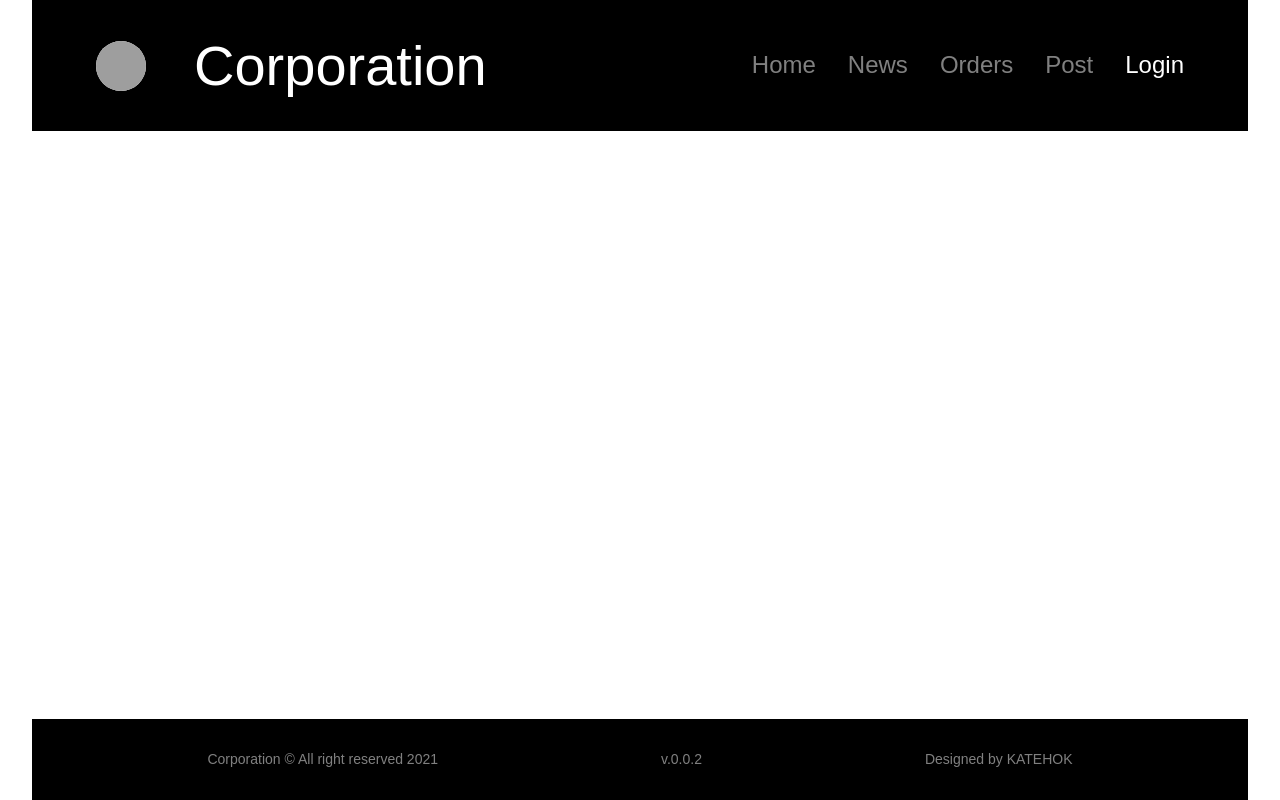
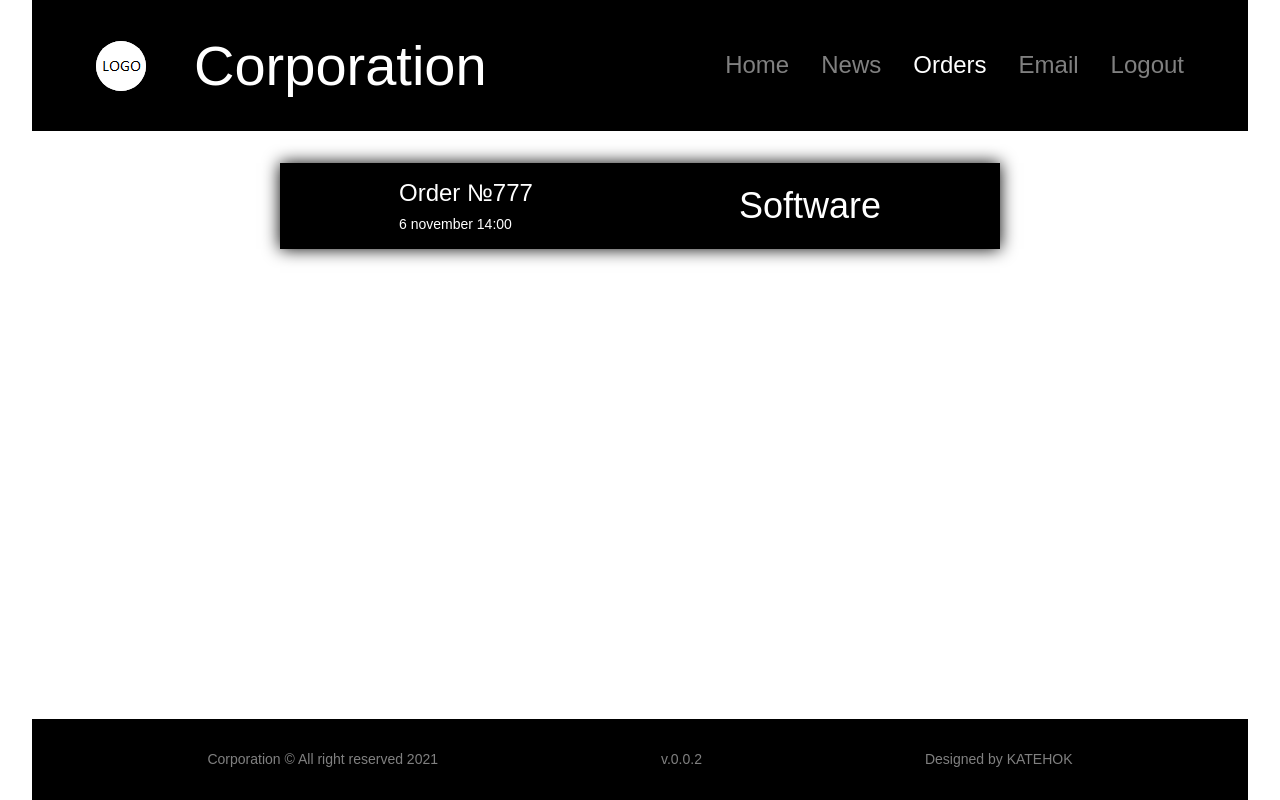
Before and after one commit to KATEHOK/Project-practice, a PHP site: page / in a window 1280 px wide. Run offline with PHP 8.4, Linux system fonts and the light colour scheme; grey boxes are pictures that could not be loaded.

Commit message:
Done orders tab.

```diff
--- a/index.html
+++ b/index.html
@@ -13,18 +13,34 @@
 <body>
     <div id="container">
         <header id="header">
-            <img id="logo" src="./img/" alt="logo">
+            <img id="logo" src="./img/logo.jpg" alt="logo">
             <h1 id="heading" class="txt">Corporation</h1>
             <nav id="navigation">
                 <a href="#" class="nav-item txt">Home</a>
                 <a href="#" class="nav-item txt">News</a>
-                <a href="#" class="nav-item txt">Orders</a>
-                <a href="#" class="nav-item txt">Post</a>
-                <a href="#" class="nav-item txt checked">Login</a>
+                <a href="#" class="nav-item txt checked">Orders</a>
+                <a href="#" class="nav-item txt">Email</a>
+                <a href="#" class="nav-item txt">Logout</a>
             </nav>
         </header>
 
-        <main id="main"></main>
+        <main id="main">
+            <details class="order">
+                <summary class="order-preview">
+                    <div class="order-doc">
+                        <span class="order-number txt">Order №777</span>
+                        <time class="order-datetime txt" datetime="2021-10-06 14:00">6 november 14:00</time>
+                    </div>
+
+                    <h3 class="order-heading txt">Software</h3>
+                </summary>
+
+                <section class="order-content">
+                    <p class="order-txt txt">Download and install a new version of the company's software.</p>
+                    <a href="#" class="order-button txt">Download</a>
+                </section>
+            </details>
+        </main>
 
         <footer id="footer">
             <span class="txt footer-item">Corporation &copy; All right reserved 2021</span>
--- a/style/main.css
+++ b/style/main.css
@@ -7,7 +7,7 @@
   margin: 0 auto;
   width: 95vw;
   min-height: 100vh;
-  max-width: 1640px;
+  max-width: 1840px;
   display: -webkit-box;
   display: -ms-flexbox;
   display: flex;
@@ -42,6 +42,16 @@
   -webkit-box-sizing: border-box;
           box-sizing: border-box;
   padding: 32px 64px;
+  display: -webkit-box;
+  display: -ms-flexbox;
+  display: flex;
+  -webkit-box-orient: vertical;
+  -webkit-box-direction: normal;
+      -ms-flex-direction: column;
+          flex-direction: column;
+  -webkit-box-align: center;
+      -ms-flex-align: center;
+          align-items: center;
 }
 
 #footer {
@@ -121,6 +131,101 @@
   color: white;
 }
 
+.order {
+  max-width: 90%;
+  width: 720px;
+  -webkit-box-shadow: 0 0 16px black;
+          box-shadow: 0 0 16px black;
+}
+
+.order-preview {
+  width: 100%;
+  background-color: black;
+  display: -webkit-box;
+  display: -ms-flexbox;
+  display: flex;
+  -webkit-box-align: center;
+      -ms-flex-align: center;
+          align-items: center;
+  -ms-flex-pack: distribute;
+      justify-content: space-around;
+  -webkit-box-sizing: border-box;
+          box-sizing: border-box;
+  padding: 16px;
+}
+
+.order-doc {
+  display: -webkit-box;
+  display: -ms-flexbox;
+  display: flex;
+  -webkit-box-orient: vertical;
+  -webkit-box-direction: normal;
+      -ms-flex-direction: column;
+          flex-direction: column;
+}
+
+.order-number {
+  margin-bottom: 8px;
+  font-size: 24px;
+  color: white;
+}
+
+.order-datetime {
+  color: white;
+  font-size: 14px;
+}
+
+.order-heading {
+  font-size: 36px;
+  color: white;
+}
+
+.order-content {
+  width: 100%;
+  background-color: gray;
+  -webkit-box-sizing: border-box;
+          box-sizing: border-box;
+  padding: 16px;
+  display: -webkit-box;
+  display: -ms-flexbox;
+  display: flex;
+  -webkit-box-orient: vertical;
+  -webkit-box-direction: normal;
+      -ms-flex-direction: column;
+          flex-direction: column;
+}
+
+.order-txt {
+  font-size: 20px;
+  margin-bottom: 8px;
+}
+
+.order-button {
+  text-decoration: none;
+  font-size: 24px;
+  -webkit-box-sizing: border-box;
+          box-sizing: border-box;
+  border: 2px solid black;
+  padding: 4px 16px;
+  text-align: center;
+  color: gray;
+  background-color: black;
+  -webkit-transition: color 150ms ease-out,
+ background-color 150ms ease-out;
+  transition: color 150ms ease-out,
+ background-color 150ms ease-out;
+}
+
+.order-button:hover {
+  color: black;
+  background-color: gray;
+}
+
+.order-button:active {
+  color: gray;
+  background-color: black;
+}
+
 .footer-item {
   color: gray;
   font-size: 14px;
--- a/style/main.scss
+++ b/style/main.scss
@@ -6,7 +6,7 @@
     margin: 0 auto;
     width: 95vw;
     min-height: 100vh;
-    max-width: 1640px;
+    max-width: 1840px;
     display: flex;
     flex-direction: column;
 }
@@ -24,6 +24,9 @@
     flex-grow: 1;
     box-sizing: border-box;
     padding: 32px 64px;
+    display: flex;
+    flex-direction: column;
+    align-items: center;
 }
 #footer {
     width: 100%;
@@ -73,6 +76,70 @@
         color: white;
     }
 }
+.order {
+    max-width: 90%;
+    width: 720px;
+    box-shadow: 0 0 16px black;
+    &-preview {
+        width: 100%;
+        background-color: black;
+        display: flex;
+        align-items: center;
+        justify-content: space-around;
+        box-sizing: border-box;
+        padding: 16px;
+    }
+    &-doc {
+        display: flex;
+        flex-direction: column;
+    }
+    &-number {
+        margin-bottom: 8px;
+        font-size: 24px;
+        color: white;
+    }
+    &-datetime {
+        color: white;
+        font-size: 14px;
+    }
+    &-heading {
+        font-size: 36px;
+        color: white;
+    }
+
+    &-content {
+        width: 100%;
+        background-color: gray;
+        box-sizing: border-box;
+        padding: 16px;
+        display: flex;
+        flex-direction: column;
+    }
+    &-txt {
+        font-size: 20px;
+        margin-bottom: 8px;
+    }
+    &-button {
+        text-decoration: none;
+        font-size: 24px;
+        box-sizing: border-box;
+        border: 2px solid black;
+        padding: 4px 16px;
+        text-align: center;
+        color: gray;
+        background-color: black;
+        transition: color 150ms ease-out,
+                    background-color 150ms ease-out;
+        &:hover {
+            color: black;
+            background-color: gray;
+        }
+        &:active {
+            color: gray;
+            background-color: black;
+        }
+    }
+}
 .footer-item {
     color: gray;
     font-size: 14px;
```
Also changed, not shown: img/logo.jpg (added), 1 other file.
